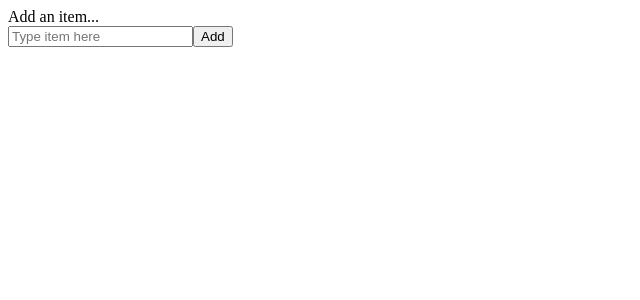
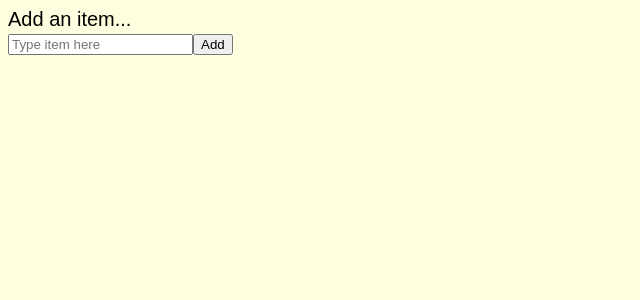
Before and after one commit to strawberryrusty/Need-To-Do-react-app, a React (Create React App) app: page / in a window 1280 px wide. Shown: the top 300 px of the page, without its empty margins (0-640 px from the left). Built offline with nearby package versions, Linux system fonts and the light colour scheme.

Commit message:
stylesheet added

```diff
--- a/src/App.js
+++ b/src/App.js
@@ -1,4 +1,5 @@
-import React, {Component} from 'react';
+import React, {Component} from 'react'
+import './style.css'
 
 class App extends Component {
   constructor(props){
--- /dev/null
+++ b/src/style.css
@@ -0,0 +1,5 @@
+body{
+    background: lightyellow;
+    font-family: 'Montserrat', sans-serif;
+    font-size: 20px;
+}
```
